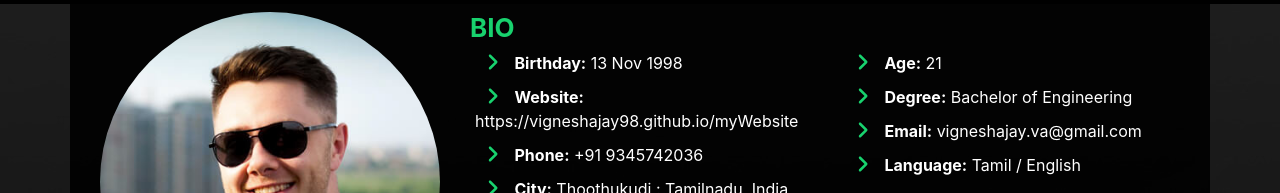
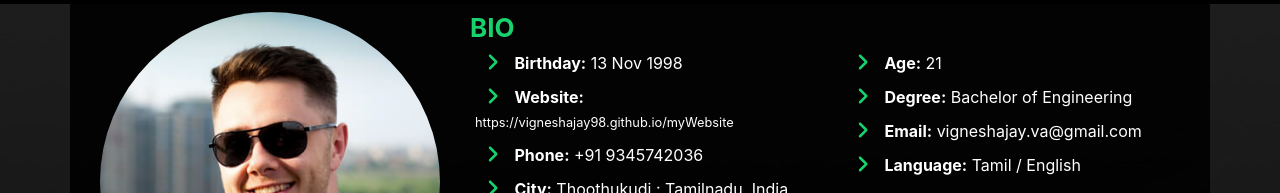
Before and after one commit to VigneshAjay98/my-website, a plain HTML site: page index.html in a window 1280 px wide. Shown: the part 981-1174 px from the top of the page. Drawn offline with nearby package versions, Linux system fonts and the light colour scheme; a web font is replaced by a local one.

Commit message:
Update index.html

```diff
--- a/index.html
+++ b/index.html
@@ -80,7 +80,7 @@
 			            <div class="col-lg-6">
 			              <ul>
 			                <li><i class="fas fa-angle-right"></i> <strong>Birthday:</strong> 13 Nov 1998</li>
-			                <li><i class="fas fa-angle-right"></i> <strong>Website:</strong> https://vigneshajay98.github.io/myWebsite</li>
+			                <li><i class="fas fa-angle-right"></i> <strong>Website:</strong><span style="font-size: 12.8px;"> https://vigneshajay98.github.io/myWebsite</span> </li>
 			                <li><i class="fas fa-angle-right"></i> <strong>Phone:</strong> +91 9345742036</li>
 			                <li><i class="fas fa-angle-right"></i> <strong>City:</strong> Thoothukudi : Tamilnadu, India</li>
 			              </ul>
```
